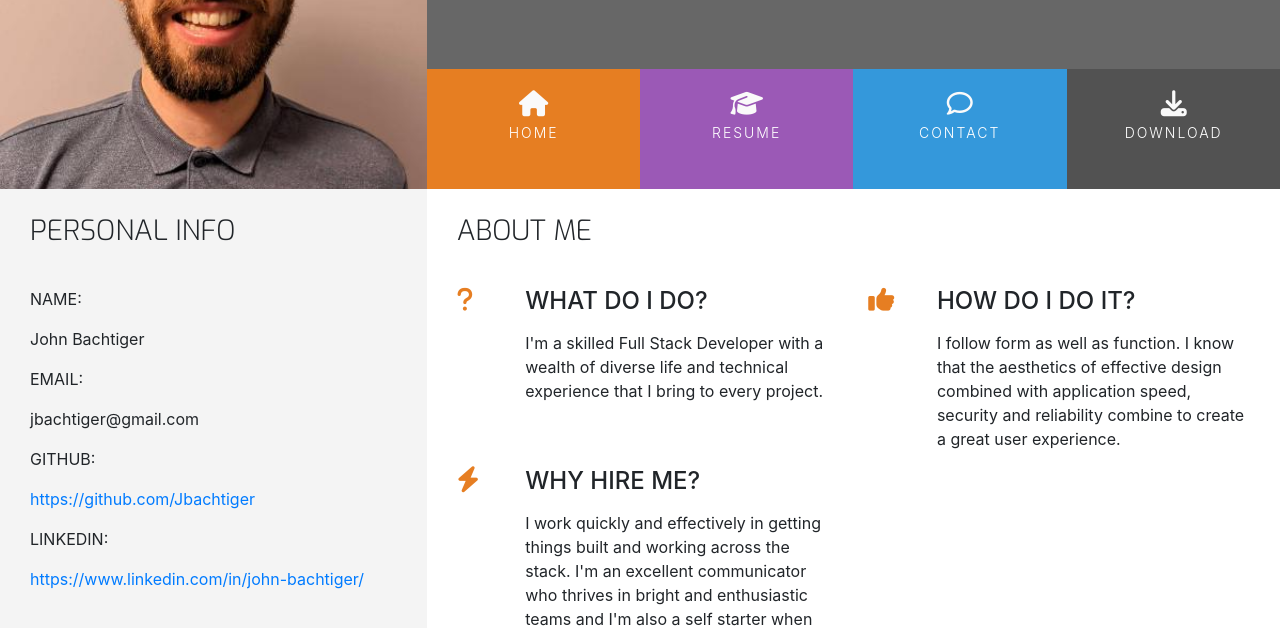
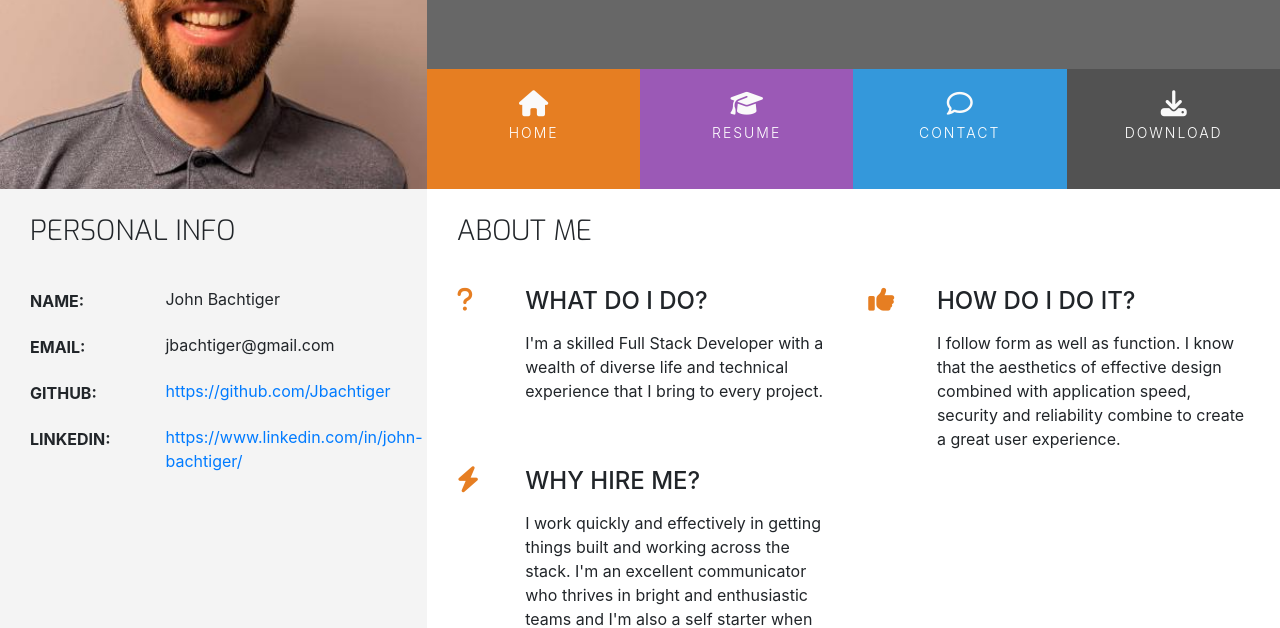
Before and after one commit to Jbachtiger/resume-john-bachtiger, a plain HTML site: page index.html in a window 1280 px wide. Shown: the part 180-808 px from the top of the page. Drawn offline with nearby package versions, Linux system fonts and the light colour scheme.

Commit message:
Add styling to personal info page

```diff
--- a/assets/css/style.css
+++ b/assets/css/style.css
@@ -225,3 +225,38 @@ footer {
 .three-reasons-heading {
     margin-bottom: 15px;
 }
+
+/* ---------------------------------------------- Personal Info */
+
+.personal-info-item {
+    margin-bottom: 20px;
+    display: block;
+    clear: both;
+}
+
+.personal-info-item .key,
+.personal-info-item .value {
+    padding-right: 8px;
+    display: inline-block;
+}
+
+.personal-info-item .key p,
+.personal-info-item .value p {
+    margin: 0;
+}
+
+.personal-info-item .key {
+    width: 30%;
+    margin-right: 21px;
+    padding-top: 2px;
+    vertical-align: top;
+}
+
+.personal-info-item .key p {
+    font-weight: 700;
+}
+
+.personal-info-item .value {
+    position: relative;
+    width: 60%;
+}
```
